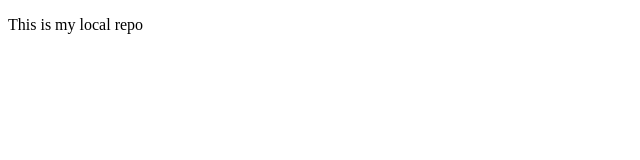
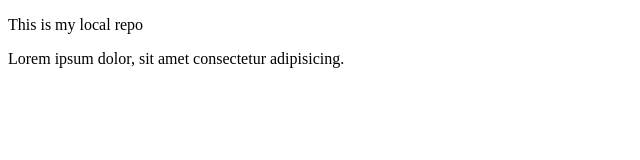
Before and after one commit to MahindraParmar018/LocalRepo, a plain HTML site: page index.html in a window 1280 px wide. Shown: the whole page, without its empty margins (0-640 px from the left). Drawn offline with Linux system fonts and the light colour scheme.

Commit message:
html updated code

```diff
--- a/index.html
+++ b/index.html
@@ -7,5 +7,6 @@
 </head>
 <body>
     <p>This is my local repo</p>
+    <p>Lorem ipsum dolor, sit amet consectetur adipisicing.</p>
 </body>
 </html>
```
